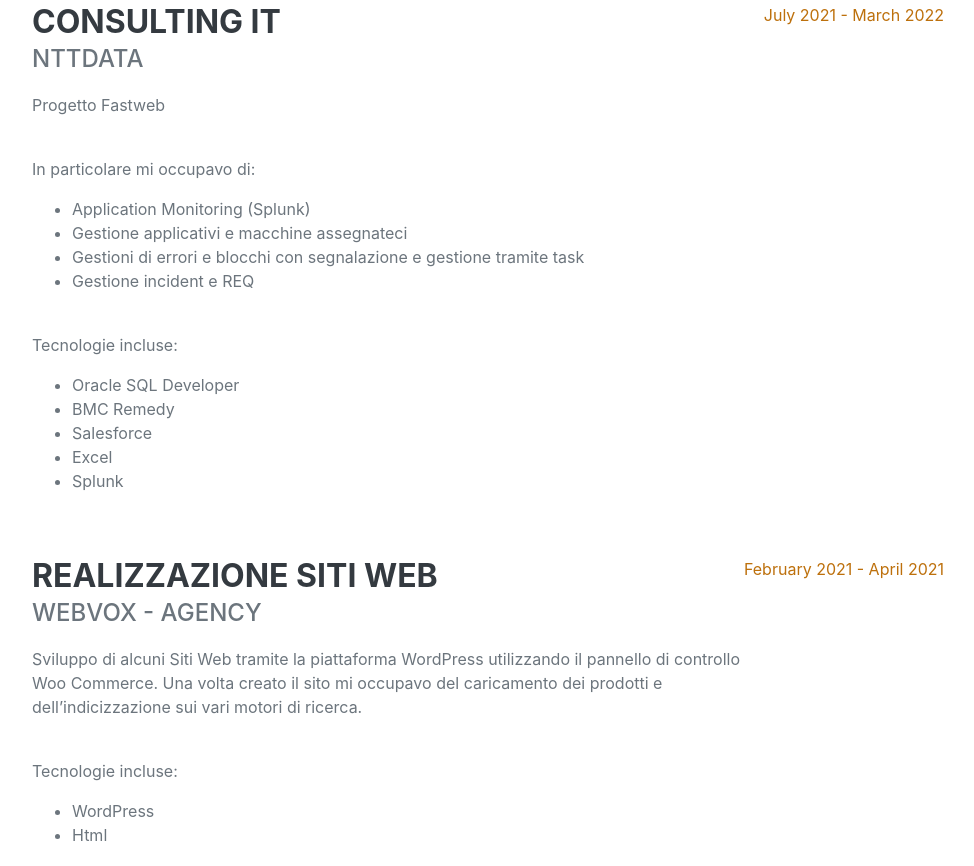
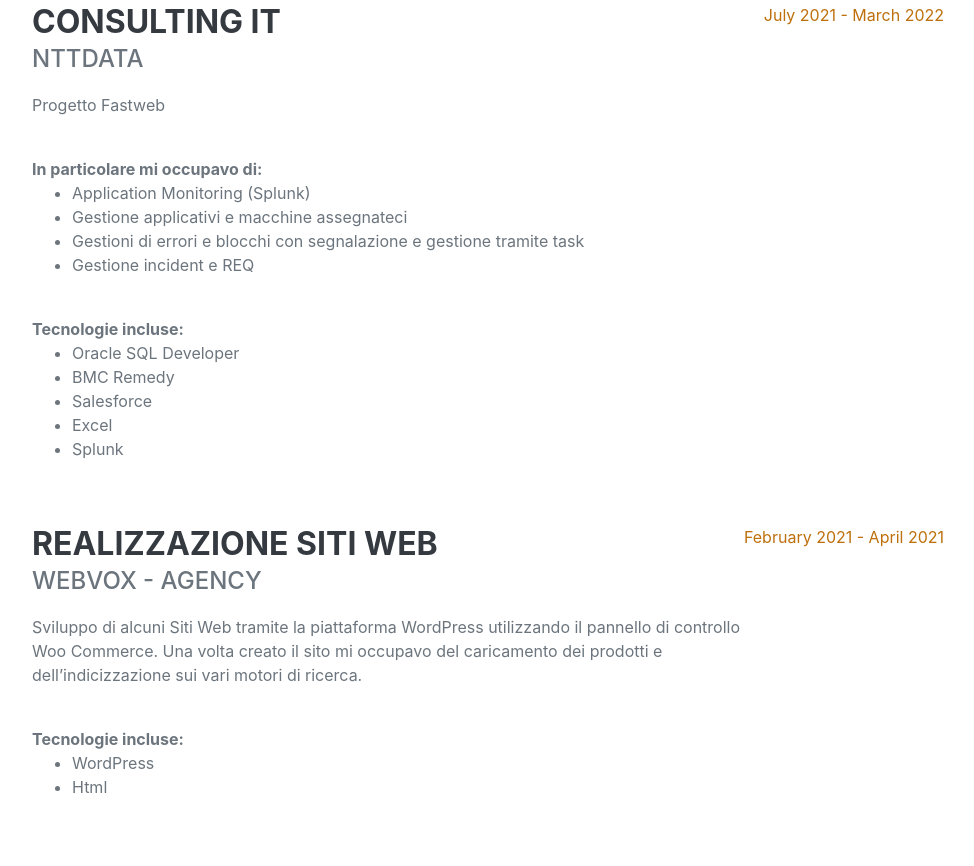
Before and after one commit to Totuccio98/salvatoremiserendino.github.io, a plain HTML site: page index.html in a window 1280 px wide. Shown: the part 1172-2038 px from the top of the page, without its empty margins (288-1262 px from the left). Drawn offline with nearby package versions, Linux system fonts and the light colour scheme; a web font is replaced by a local one.

Commit message:
Update index.html

```diff
--- a/index.html
+++ b/index.html
@@ -73,14 +73,14 @@
                             <h3 class="mb-0">Consulting IT</h3>
                             <div class="subheading mb-3">NTTDATA</div>
                             <p>Progetto Fastweb</p>
-                            <p><br>In particolare mi occupavo di:</p>
+                            <b><br>In particolare mi occupavo di:</b>
                             <ul>
                                 <li>Application Monitoring (Splunk)</li>
                                 <li>Gestione applicativi e macchine assegnateci</li>
                                 <li>Gestioni di errori e blocchi con segnalazione e gestione tramite task</li>
                                 <li>Gestione incident e REQ</li>
                             </ul>
-                                <p><br>Tecnologie incluse:</p>
+                                <b><br>Tecnologie incluse:</b>
                             <ul>
                                 <li>Oracle SQL Developer</li>
                                 <li>BMC Remedy</li>
@@ -98,7 +98,7 @@
                             <h3 class="mb-0">Realizzazione Siti Web</h3>
                             <div class="subheading mb-3">WEBVOX - AGENCY</div>
                             <p>Sviluppo di alcuni Siti Web tramite la piattaforma WordPress utilizzando il pannello di controllo Woo Commerce. Una volta creato il sito mi occupavo del caricamento dei prodotti e dell’indicizzazione sui vari motori di ricerca.</p>
-                            <p><br>Tecnologie incluse:</p>
+                            <b><br>Tecnologie incluse:</b>
                             <ul>
                               <li>WordPress</li>
                               <li>Html</li>
```
